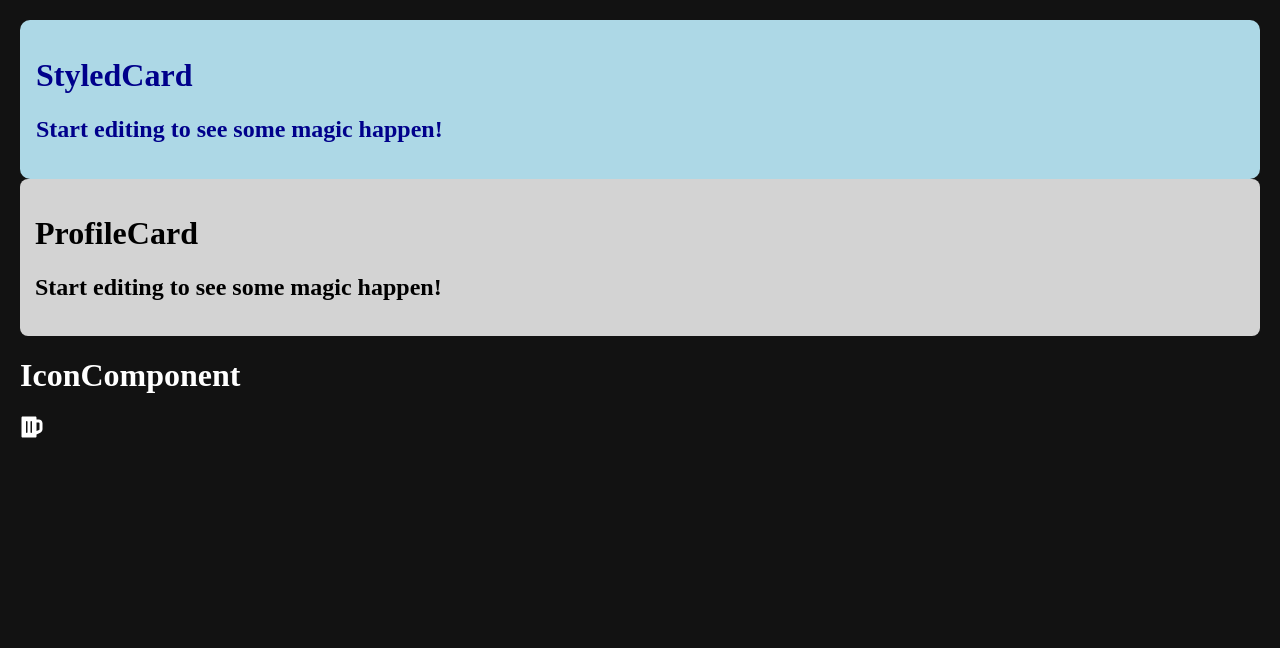
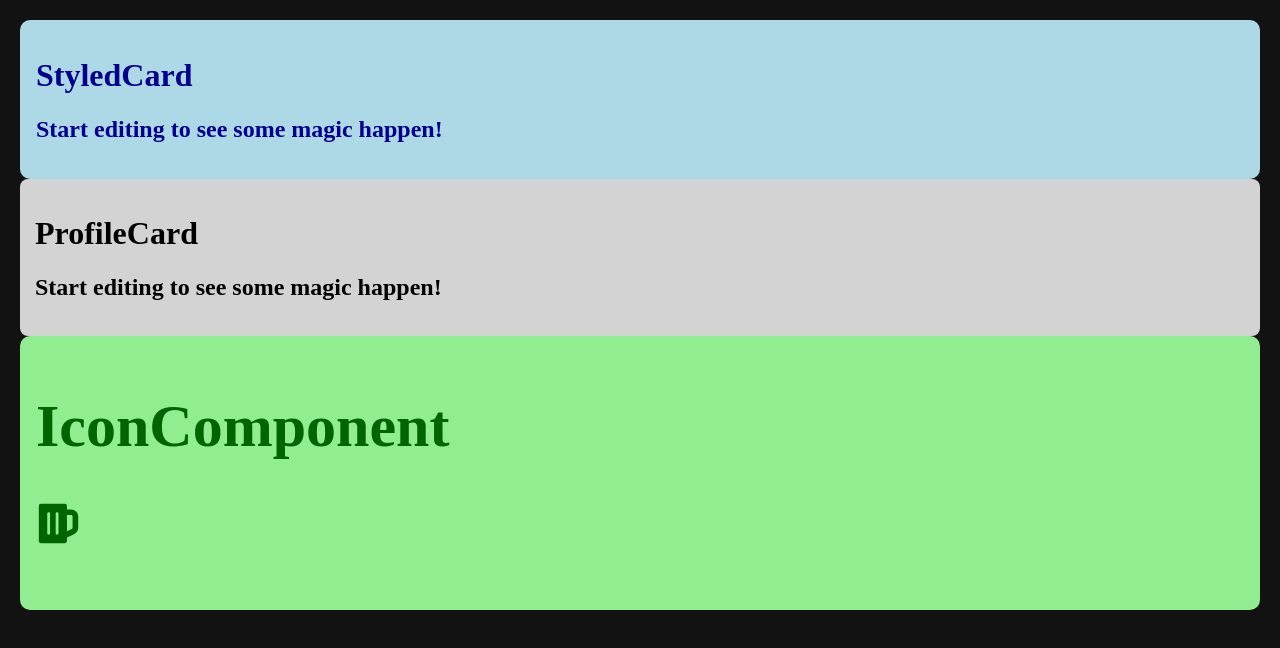
Before and after one commit to DylanIz/ReactTraining, a React (Vite) app in the folder ReactUpskill/react-demo/: page / in a window 1280 px wide. Shown: the top 648 px of the page. Built offline with nearby package versions, Linux system fonts and the light colour scheme.

Commit message:
Update IconComponent.tsx

```diff
--- a/ReactUpskill/react-demo/src/Components/IconComponent.tsx
+++ b/ReactUpskill/react-demo/src/Components/IconComponent.tsx
@@ -7,7 +7,15 @@ type Props = {
 
 const IconComponent = ({ icon }: Props) => {
   return (
-    <div>
+    <div
+      style={{
+        backgroundColor: "lightgreen",
+        padding: "1rem",
+        borderRadius: "10px",
+        color: "darkgreen",
+        fontSize: "30px",
+      }}
+    >
       <h1>IconComponent</h1>
       <h2>{React.createElement(icon)}</h2>
     </div>
```
